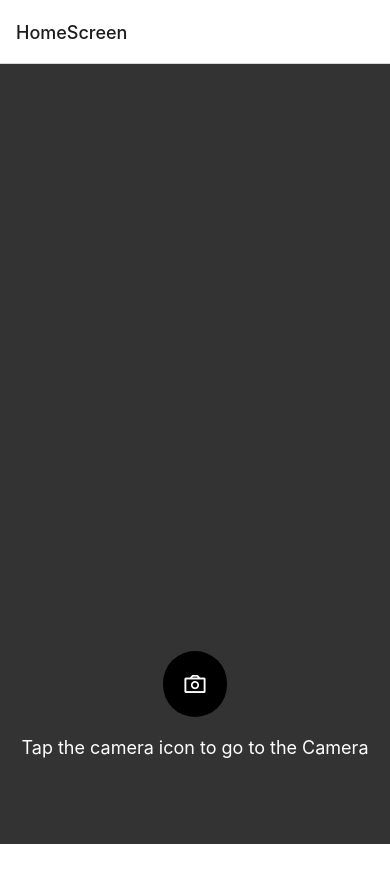
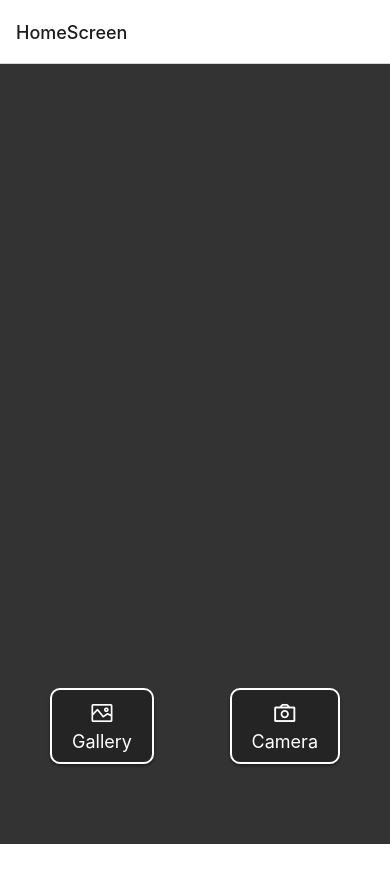
Before and after one commit to sdharanikota6/LabelScanner, a React Native app: screen /HomeScreen in a window 390 px wide. Shown: the top 882 px of the page. After the commit the page ends 844 px from the top, so only its background shows below. Built offline with nearby package versions, Linux system fonts and the light colour scheme.

Commit message:
Pictures from gallery can now be read by Textract

```diff
--- a/components/CameraScreen.js
+++ b/components/CameraScreen.js
@@ -35,21 +35,6 @@ export default function CameraScreen({ navigation }) {
       setCapturedPhoto(photo.uri);
     }
   };
-
-  const pickImage = async () => {
-    let result = await ImagePicker.launchImageLibraryAsync({
-      mediaTypes: ImagePicker.MediaTypeOptions.Images,
-      allowsEditing: true,
-      aspect: [4, 3],
-      quality: 1,
-    });
-
-    if (!result.canceled) {
-      setCapturedPhoto(result.assets[0].uri);
-    }
-  };
-
-  const [extractedText, setExtractedText] = useState(null);
 
   const handleDone = async () => {
     try {
@@ -94,13 +79,13 @@ export default function CameraScreen({ navigation }) {
     } catch (error) {
       console.error("Error in handleDone:", error);
       if (error instanceof TypeError) {
-        console.error(
-          "Network request failed. Additional Info:",
-          error.message
-        );
+        console.error("Network request failed. Additional Info:", error.message);
       }
     }
   };
+
+
+
 
   if (hasPermission === null) {
     return <View />;
@@ -114,23 +99,16 @@ export default function CameraScreen({ navigation }) {
     <View style={{ flex: 1 }}>
       {capturedPhoto ? (
         <View style={styles.fullScreenContainer}>
-          <Image
-            source={{ uri: capturedPhoto }}
-            style={styles.fullScreenImage}
-          />
+          <Image source={{ uri: capturedPhoto }} style={styles.fullScreenImage} />
           <View style={styles.buttonContainer}>
             <Button title="Retake" onPress={() => setCapturedPhoto(null)} />
             <Button title="Done" onPress={handleDone} />
           </View>
-          {extractedText && (
-            <Text style={{ color: "white", padding: 10 }}>{extractedText}</Text>
-          )}
         </View>
       ) : (
         <Camera style={{ flex: 1 }} ref={cameraRef}>
           <View style={styles.buttonContainer}>
             <Button title="Capture" onPress={takePicture} />
-            <Button title="Pick from Gallery" onPress={pickImage} />
           </View>
         </Camera>
       )}
--- a/components/HomeScreen.js
+++ b/components/HomeScreen.js
@@ -1,21 +1,88 @@
 import React from "react";
 import { View, TouchableOpacity, Text, StyleSheet } from "react-native";
 import { AntDesign } from "@expo/vector-icons";
+import * as ImagePicker from "expo-image-picker";
 
 export default function HomeScreen({ navigation }) {
+  const openGallery = async () => {
+    const result = await ImagePicker.launchImageLibraryAsync({
+      mediaTypes: ImagePicker.MediaTypeOptions.Images,
+      allowsEditing: true,
+      aspect: [4, 3],
+      quality: 1,
+    });
+
+    if (!result.canceled && result.assets.length > 0) {
+      const selectedAsset = result.assets[0];
+      const imageUri = selectedAsset.uri;
+      try {
+        // 1. Request a Signed URL
+        const signedUrlResponse = await fetch(
+          "https://bt29bcadb9.execute-api.us-east-2.amazonaws.com/prod/textract",
+          {
+            method: "POST",
+            headers: { "Content-Type": "application/json" },
+            body: JSON.stringify({ action: "getSignedUrl" }),
+          }
+        );
+        const data = await signedUrlResponse.json();
+        const signedUrl = data.signedUrl;
+
+        // 2. Upload the Image to S3
+        const imageResponse = await fetch(imageUri);
+        const blob = await imageResponse.blob();
+        await fetch(signedUrl, {
+          method: "PUT",
+          body: blob,
+          headers: { "Content-Type": "image/jpeg" },
+        });
+
+        // 3. Request Text Extraction
+        const textractResponse = await fetch(
+          "https://bt29bcadb9.execute-api.us-east-2.amazonaws.com/prod/textract",
+          {
+            method: "POST",
+            headers: { "Content-Type": "application/json" },
+            body: JSON.stringify({ imageKey: data.key }),
+          }
+        );
+        const textractData = await textractResponse.json();
+
+        // Navigate to the TextDisplayScreen after extracting the text
+        navigation.navigate("TextDisplay", {
+          extractedText: textractData.text,
+          imageUri: imageUri,
+        });
+      } catch (error) {
+        console.error("Error in openGallery:", error);
+        if (error instanceof TypeError) {
+          console.error("Network request failed. Additional Info:", error.message);
+        }
+      }
+    }
+  };
+
+
+
+
+
   return (
     <View style={styles.container}>
-      <View style={styles.content}>
+      <View style={styles.buttonContainer}>
+        {/* Gallery button with icon */}
+        <TouchableOpacity style={styles.button} onPress={openGallery}>
+          <AntDesign name="picture" size={24} color="white" />
+          <Text style={styles.buttonText}>Gallery</Text>
+        </TouchableOpacity>
+
         {/* Camera button with icon */}
         <TouchableOpacity
-          style={styles.cameraButton}
+          style={styles.button}
           onPress={() => navigation.navigate("Camera")}
         >
           <AntDesign name="camerao" size={24} color="white" />
+          <Text style={styles.buttonText}>Camera</Text>
         </TouchableOpacity>
-
-        {/*Add some explanatory text */}
-        <Text style={styles.text}>Tap the camera icon to go to the Camera</Text>
       </View>
     </View>
   );
@@ -28,20 +95,33 @@ const styles = StyleSheet.create({
     alignItems: "center",
     backgroundColor: "#333",
   },
-  content: {
-    flex: 1,
-    justifyContent: "center",
+  buttonContainer: {
+    flexDirection: "row",
+    justifyContent: "space-between",
+    position: "absolute",
+    bottom: 60,
+    left: 50,
+    right: 50,
+  },
+  button: {
+    flexDirection: "column",
     alignItems: "center",
-    marginBottom: -500, // Add marginBottom to push content to the bottom
-  },
-  cameraButton: {
-    backgroundColor: "black",
-    borderRadius: 50,
-    padding: 20,
+    borderWidth: 2,
+    borderColor: "#fff",
+    borderRadius: 10,
+    paddingVertical: 10,
+    paddingHorizontal: 20,
+    backgroundColor: "rgba(0, 0, 0, 0.3)", // Darker background color
+    shadowColor: "#000",
+    shadowOffset: { width: 0, height: 2 },
+    shadowOpacity: 0.4,
+    shadowRadius: 3,
+    elevation: 5,
     marginBottom: 20,
   },
-  text: {
+  buttonText: {
     color: "white",
     fontSize: 18,
+    marginTop: 5,
   },
 });
--- a/package.json
+++ b/package.json
@@ -9,6 +9,7 @@
     "web": "expo start --web"
   },
   "dependencies": {
+    "@expo/vector-icons": "^13.0.0",
     "@react-native-firebase/app": "^18.3.0",
     "@react-native-firebase/auth": "^18.3.0",
     "@react-navigation/native": "^6.1.7",
```
Also changed, not shown: 1 other file (tests, documents, lock files or other folders).
